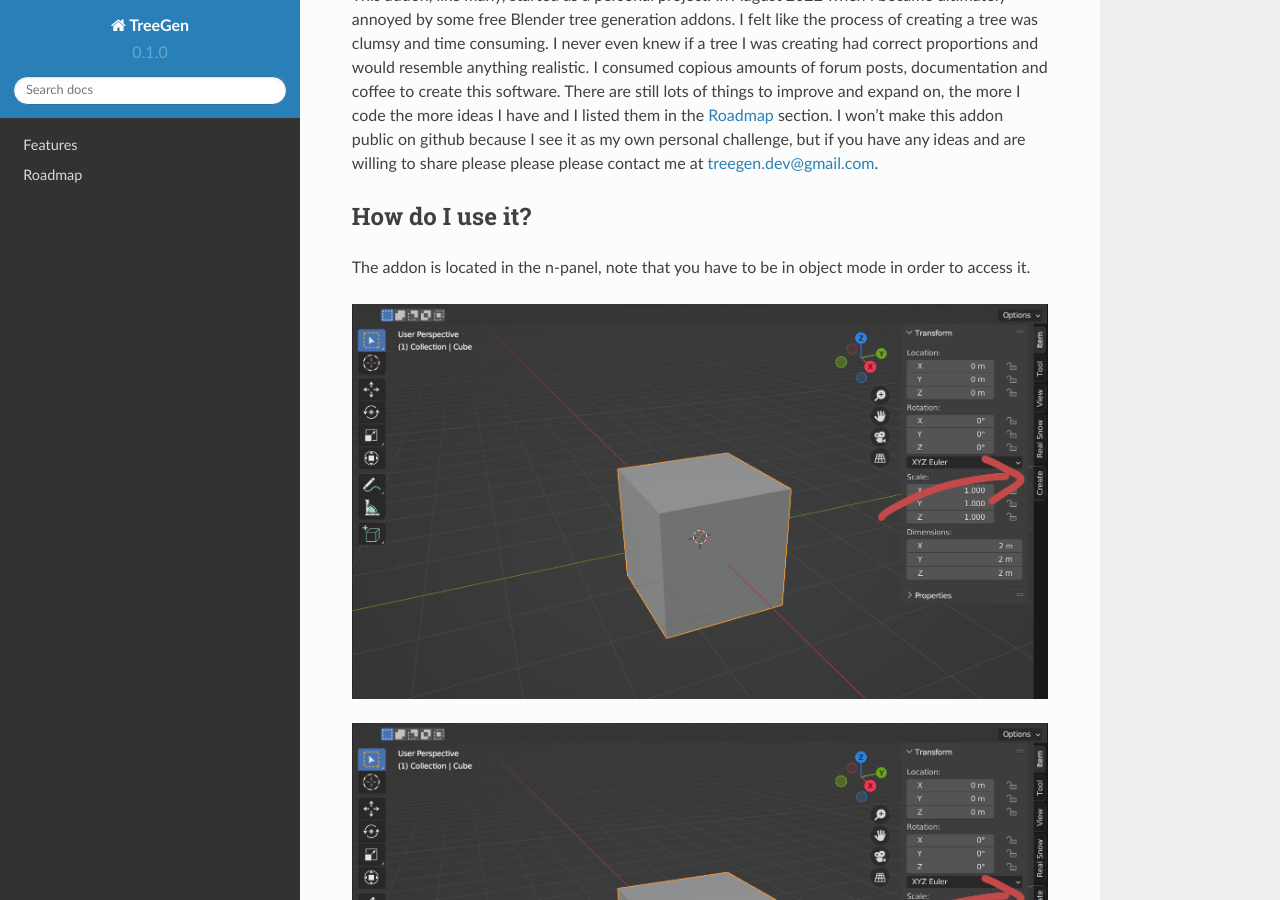
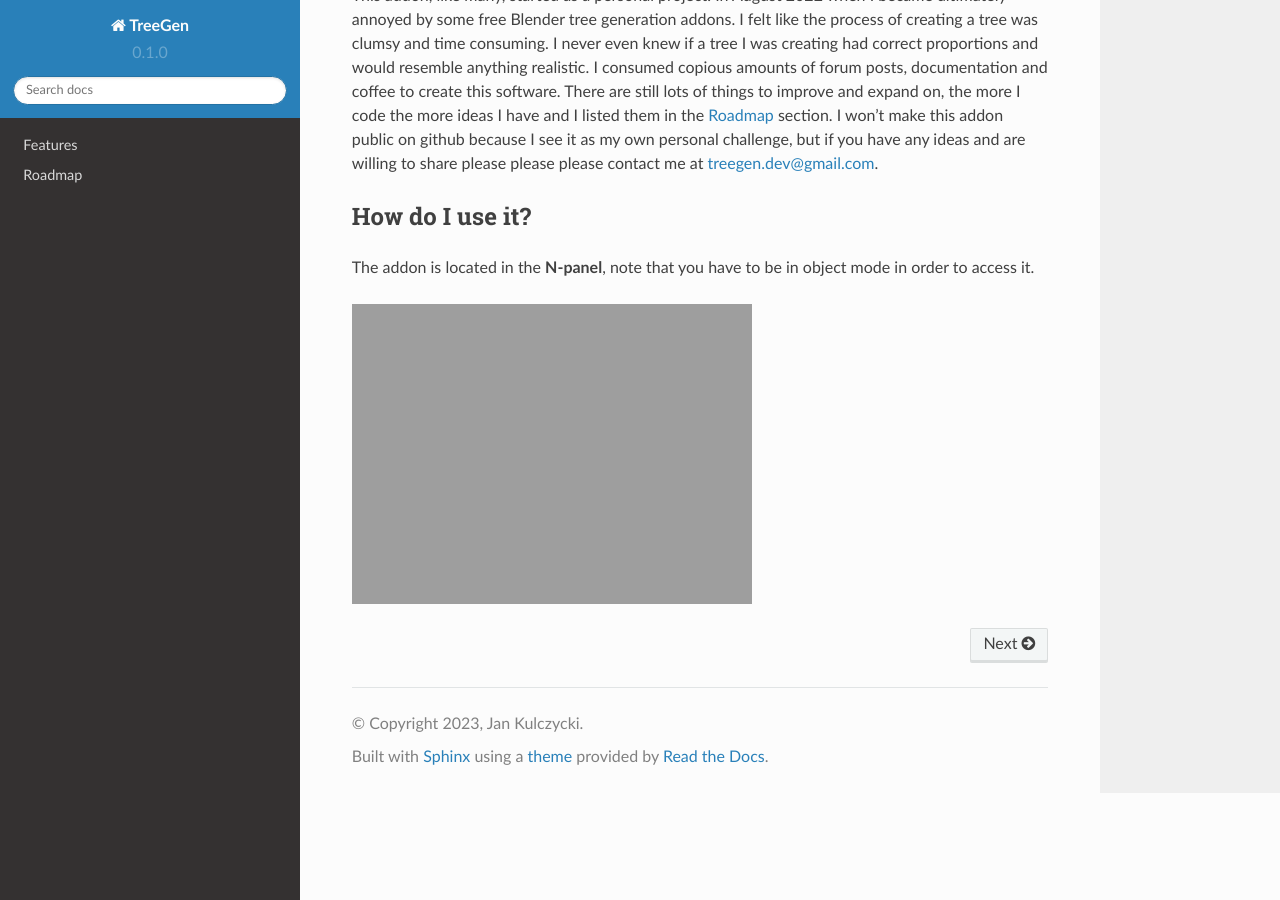
Before and after one commit to TheTrebuchet/VerTree-docs, a Sphinx documentation site: the page built from docs/source/index.rst, in a window 1280 px wide and 900 px high, scrolled down 737 px. Built offline with Sphinx 7.4.7 and the Read the Docs theme 2.0.0, drawn with Linux system fonts in a browser that asks for light colours.

```diff
--- a/docs/source/index.rst
+++ b/docs/source/index.rst
@@ -30,12 +30,7 @@ I won't make this addon public on github because I see it as my own personal cha
 
 How do I use it?
 ----------------
-The addon is located in the n-panel, note that you have to be in object mode in order to access it.
-
-.. image:: /img/overview.png
+The addon is located in the **N-panel**, note that you have to be in object mode in order to access it.
 
 .. image:: img/overview.png
-
-.. image:: overview.png
-
-.. image:: ./img/overview.png
+   :width 300
```
